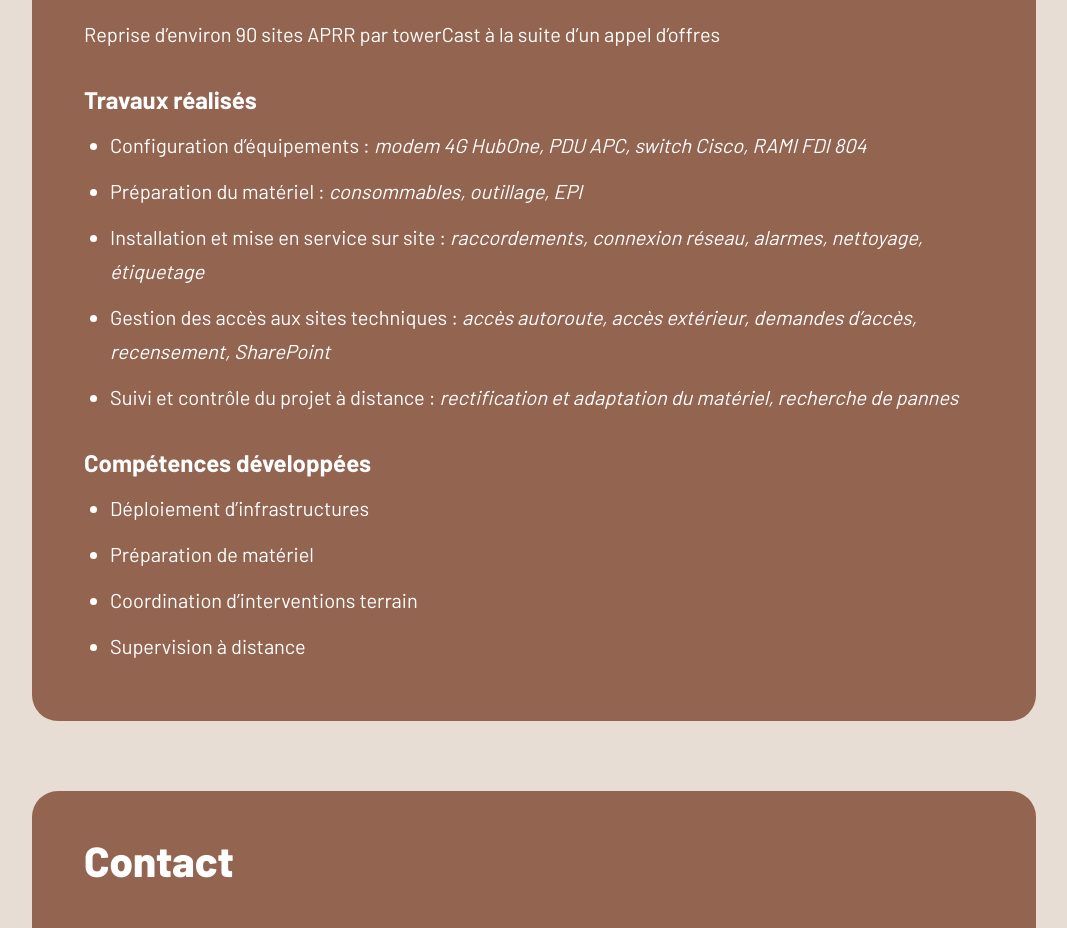
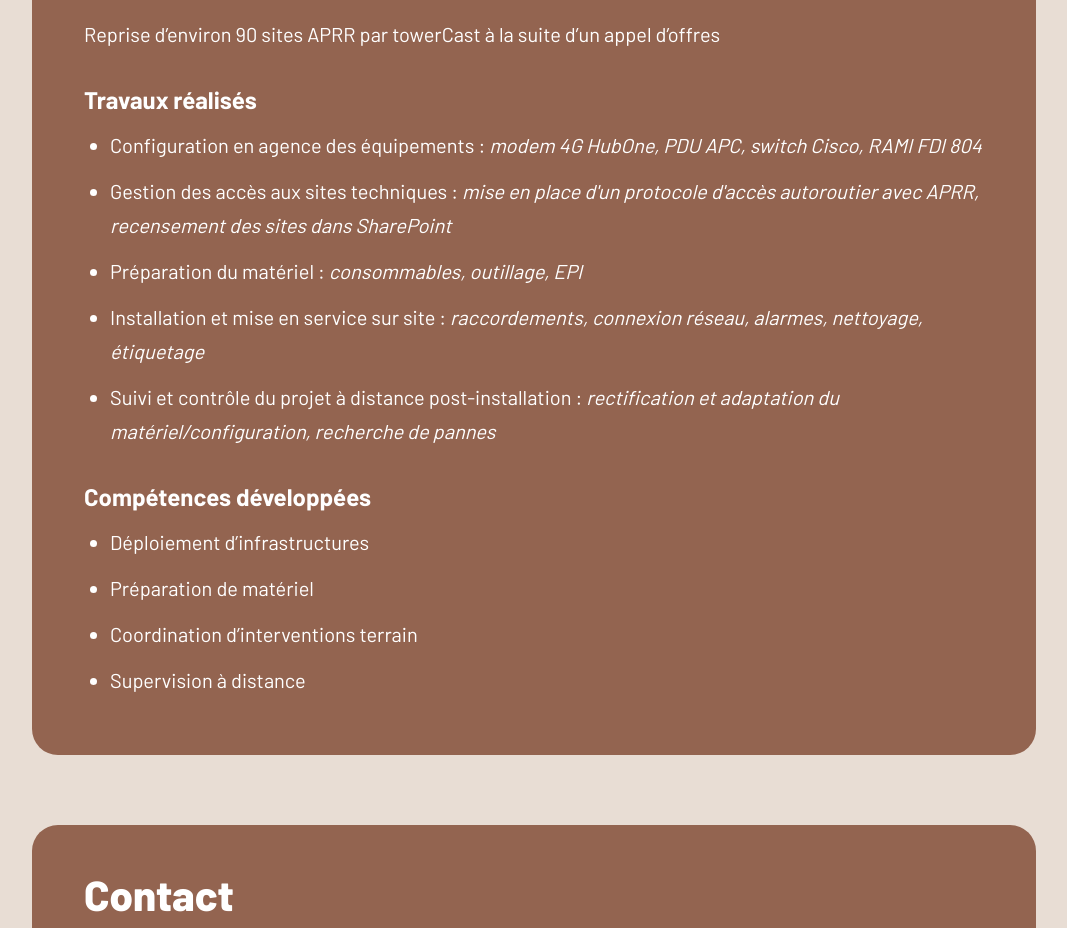
Before and after one commit to noecd310/noe-crillon-portfolio, a plain HTML site: page index.html in a window 1280 px wide. Shown: the part 2365-3293 px from the top of the page, without its empty margins (106-1173 px from the left). Drawn offline with Linux system fonts and the light colour scheme.

Commit message:
Update index.html

```diff
--- a/index.html
+++ b/index.html
@@ -68,11 +68,11 @@
 
         <h3>Travaux réalisés</h3>
         <ul>
-            <li>Configuration d’équipements : <em>modem 4G HubOne, PDU APC, switch Cisco, RAMI FDI 804</em></li>
+            <li>Configuration en agence des équipements : <em>modem 4G HubOne, PDU APC, switch Cisco, RAMI FDI 804</em></li>
+            <li>Gestion des accès aux sites techniques : <em>mise en place d'un protocole d'accès autoroutier avec APRR, recensement des sites dans SharePoint</em></li>
             <li>Préparation du matériel : <em>consommables, outillage, EPI</em></li>
             <li>Installation et mise en service sur site : <em>raccordements, connexion réseau, alarmes, nettoyage, étiquetage</em></li>
-            <li>Gestion des accès aux sites techniques : <em>accès autoroute, accès extérieur, demandes d’accès, recensement, SharePoint</em></li>
-            <li>Suivi et contrôle du projet à distance : <em>rectification et adaptation du matériel, recherche de pannes</em></li>
+            <li>Suivi et contrôle du projet à distance post-installation : <em>rectification et adaptation du matériel/configuration, recherche de pannes</em></li>
         </ul>
 
         <h3>Compétences développées</h3>
```
